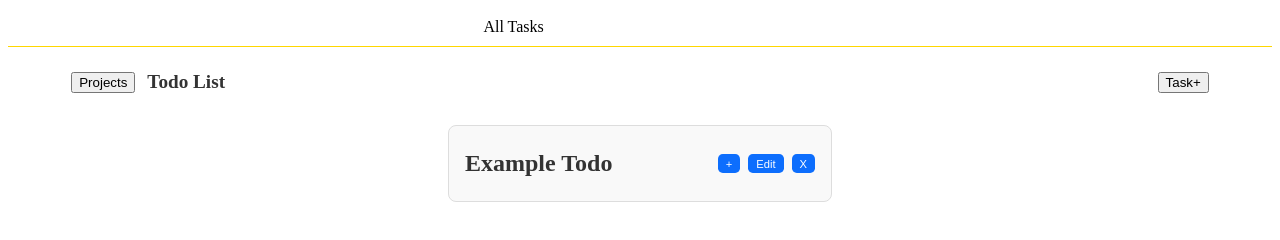
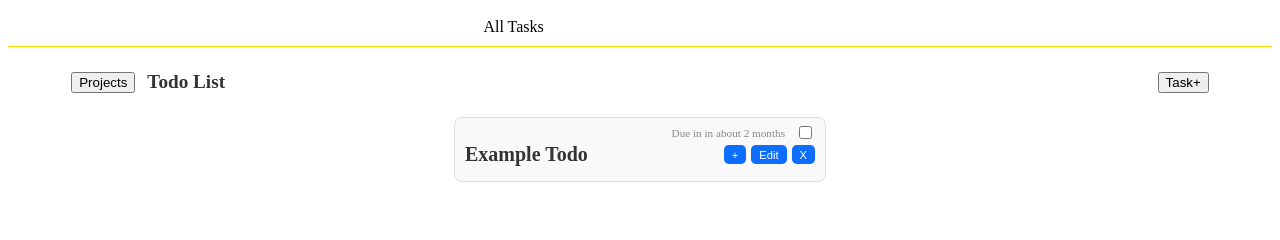
Before and after one commit to AleixMJ/TOP---Project-Todo-List, a website built with webpack: page src/index.html in a window 1280 px wide. Built offline with nearby package versions, Linux system fonts and the light colour scheme.

Commit message:
Task time left display and checkbox for completion
Added time left display to the todo item header, showing how much time
is left until the due date. Also added a checkbox to mark the todo as
completed, which will be implemented in the next commit. Adjusted some
CSS styles for better layout and spacing of the todo items and their
actions. date-fns library is used to calculate the time left until the
due date as the exercise suggested to use this library for date
manipulation.

```diff
--- a/package.json
+++ b/package.json
@@ -25,5 +25,8 @@
     "webpack": "^5.105.4",
     "webpack-cli": "^7.0.2",
     "webpack-dev-server": "^5.2.3"
+  },
+  "dependencies": {
+    "date-fns": "^4.1.0"
   }
 }
--- a/src/dialog.css
+++ b/src/dialog.css
@@ -0,0 +1,136 @@
+.todo-container {
+  max-width: 350px;
+  margin: 1rem auto;
+  padding: 5px 10px;
+  border: 1px solid #ddd;
+  border-radius: 0.5rem;
+  background: #f9f9f9;
+  text-align: left;
+}
+
+.todo-item {
+  margin-top:0;
+  padding-top:0px;
+}
+
+.todo-item ul {
+  list-style: none;
+  padding: 0;
+  margin: 1rem 0;
+  display:flex;
+  flex-direction: column;
+  gap: 8px;
+}
+
+.check-button {
+  display: flex;
+  align-items: center;
+  gap: 0.5rem;
+  padding: 0.6rem 1.2rem;
+  border: 2px solid var(--btn-color);
+  border-radius: 0.5rem;
+  background: white;
+  color: #0d6efd;
+  cursor: pointer;
+  transition: all 0.18s ease;
+  font-weight: 500;
+  width: 100%;
+  box-sizing: border-box;
+}
+
+.check-button input {
+  appearance: none;
+  width: 1.3em;
+  height: 1.3em;
+  border: 2px solid currentColor;
+  border-radius: 0.35rem;
+  margin: 0;
+  display: grid;
+  place-content: center;
+}
+
+
+
+.check-button input::before {
+  content: "✔";
+  color: white;
+  font-size: 0.9em;
+  transform: scale(0);
+  transition: transform 0.15s ease;
+}
+
+.check-button input:checked {
+  background: var(--btn-color);
+  border-color: var(--btn-color);
+}
+
+.check-button input:checked::before {
+  transform: scale(1);
+}
+
+.check-button:has(input:checked) {
+  background: var(--btn-color);
+  color: white;
+  border-color: var(--btn-color);
+}
+
+.check-button:hover {
+  background: #e7f1ff;
+}
+
+.todo-header {
+    display: flex;
+    flex-direction: column;
+    gap: 8px;
+    padding-top: 15px;
+    padding-bottom: 10px;
+    width: 100%;
+}
+
+.todo-header h2 {
+    margin: 0;
+    font-size: 1.25rem;
+    text-align: left;
+}
+
+.todo-actions {
+    display: flex;
+    gap: 5px;
+}
+
+.todo-header button {
+    position: relative;
+    padding: 0.2rem 0.5rem;
+    border: none;
+    border-radius: 0.3rem;
+    background: var(--btn-color);
+    color: white;
+    cursor: pointer;
+    font-size: 0.7rem;
+    transition: background 0.18s ease;
+}
+
+.todo-header button:hover {
+    background: #0b5ed7;
+}
+.todo-status {
+    display: flex;
+    justify-content: flex-end;
+    align-items: center;
+    gap: 10px;
+    width: 100%;
+}
+
+.todo-status .time-left {
+    margin: 0;
+    font-size: 0.7rem;
+    color: #888;
+}
+
+.todo-main-content {
+    margin-top:5px;
+    display: flex;
+    justify-content: space-between;
+    align-items: center;
+    width: 100%;
+}
--- a/src/index.js
+++ b/src/index.js
@@ -3,6 +3,7 @@ import "./styles.css";
 import "./sidebar.css";
 import initProjectsSidebar from "./ProjectsSidebar";
 import "./dialog.css";
+
 
 
 
@@ -163,7 +164,7 @@ document.addEventListener('DOMContentLoaded', () => {
     new Todo(
       "Example Todo",
       "This is an example todo item.",
-      "2024-12-31",
+      "2026-05-31",
       "High",
       "These are some notes for the example todo.",
       ["Task 1", "Task 2", "Task 3"]
--- a/src/styles.css
+++ b/src/styles.css
@@ -122,82 +122,14 @@ h2 {
   color: #333;
 }
 
-.todo-container {
-  max-width: 350px;
-  margin: 2rem auto;
-  padding: 1rem;
-  border: 1px solid #ddd;
-  border-radius: 0.5rem;
-  background: #f9f9f9;
-  text-align: left;
-}
-
-.todo-item ul {
-  list-style: none;
-  padding: 0;
-  margin: 1rem 0;
-  display:flex;
-  flex-direction: column;
-  gap: 8px;
-}
-
-.check-button {
-  display: flex;
-  align-items: center;
-  gap: 0.5rem;
-  padding: 0.6rem 1.2rem;
-  border: 2px solid var(--btn-color);
-  border-radius: 0.5rem;
-  background: white;
-  color: #0d6efd;
-  cursor: pointer;
-  transition: all 0.18s ease;
-  font-weight: 500;
-  width: 100%;
-  box-sizing: border-box;
-}
-
-.check-button input {
-  appearance: none;
-  width: 1.3em;
-  height: 1.3em;
-  border: 2px solid currentColor;
-  border-radius: 0.35rem;
-  margin: 0;
-  display: grid;
-  place-content: center;
-}
 
 
-
-.check-button input::before {
-  content: "✔";
-  color: white;
-  font-size: 0.9em;
-  transform: scale(0);
-  transition: transform 0.15s ease;
-}
-
-.check-button input:checked {
-  background: var(--btn-color);
-  border-color: var(--btn-color);
-}
-
-.check-button input:checked::before {
-  transform: scale(1);
-}
-
-.check-button:has(input:checked) {
-  background: var(--btn-color);
-  color: white;
-  border-color: var(--btn-color);
-}
-
-.check-button:hover {
-  background: #e7f1ff;
+.hidden {
+    display: none !important;
 }
 
 .todo-header {
+    position: relative;
     display: grid;
     grid-template-columns: auto 1fr;
     align-items: center;
@@ -205,27 +137,11 @@ h2 {
     padding: 0.5rem 0;
 }
 
-.todo-header h2 {
-  text-align: left;
-  margin: 0;
+.todo-status {
+  position:absolute;
+  right: 0;
+  top: 0;
+    display: flex;
+    align-items: flex-end;
+    gap: 0.5rem;
 }
-.todo-actions {
-    display: flex;
-    gap: 0.5rem;
-    justify-content: flex-end;
-}
-
-.todo-header button {
-    padding: 0.2rem 0.5rem;
-    border: none;
-    border-radius: 0.3rem;
-    background: var(--btn-color);
-    color: white;
-    cursor: pointer;
-    font-size: 0.7rem;
-    transition: background 0.18s ease;
-}
-
-.hidden {
-    display: none !important;
-}
--- a/src/todo.js
+++ b/src/todo.js
@@ -1,3 +1,5 @@
+import { formatDistanceToNow } from 'date-fns';
+
 export default class Todo {
   constructor(title, description, dueDate, priority, notes, checklist = []) {
     this.title = title;
@@ -16,13 +18,27 @@ export default class Todo {
 
     return `
       <div class="todo-item" data-id="${this.id}">
+        <div class="todo-item" data-id="${this.id}">
           <div class="todo-header">
+
+            <div class="todo-status">
+                <p class="time-left">Due in ${this.dueDate ? formatDistanceToNow(new Date(this.dueDate), { addSuffix: true }) : '—'}</p>
+                <label class="complete-button">
+                    <input type="checkbox" ${this.completed ? 'checked' : ''}>
+                </label>
+            </div>
+
+            <div class="todo-main-content">
                 <h2>${this.title}</h2>
                 <div class="todo-actions">
                     <button class="expand-btn">+</button>
                     <button class="edit-btn">Edit</button>
                     <button class="delete-btn">X</button>
                 </div>
+            </div>
+
+          </div>
+
         </div>
 
         <div class="todo-content" style="display: none;">
```
Also changed, not shown: 1 other file. Lines whose indentation alone changed are shown as unchanged.
